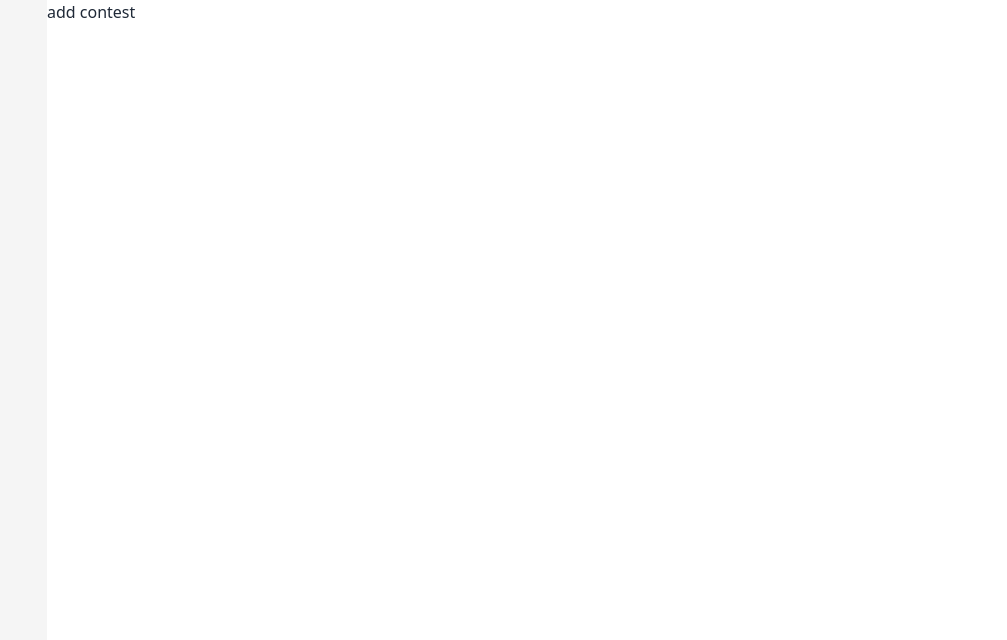
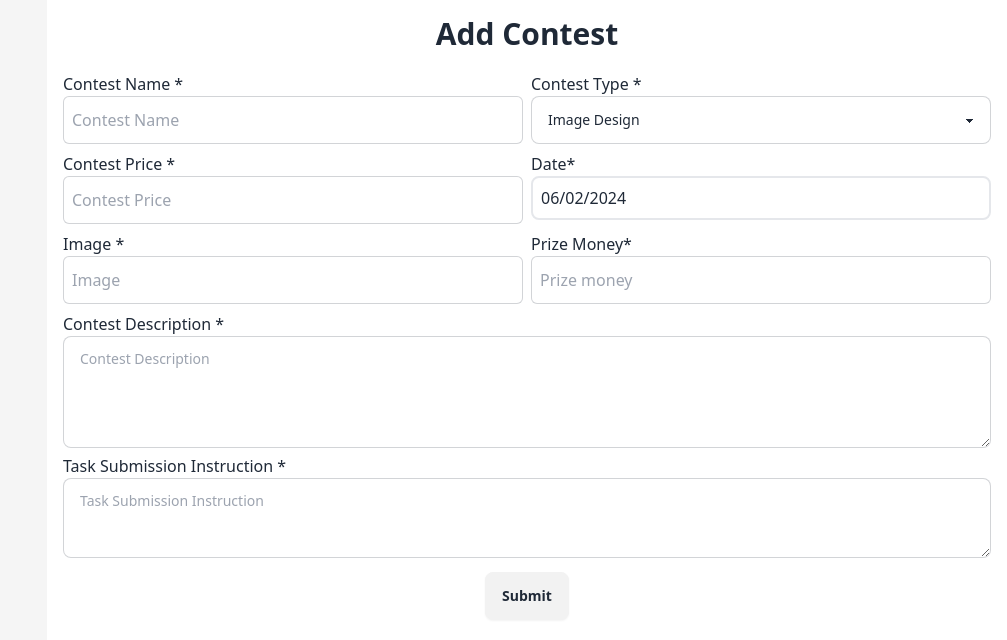
Before and after one commit to Badhon-Sarker/ContestHub, a React (Vite) app: page /dashboard/addContest in a window 1280 px wide. Shown: the top 640 px of the page, without its empty margins (273-1280 px from the left). Built offline with nearby package versions, Linux system fonts and the light colour scheme; no server answers.

Commit message:
add contest part added

```diff
--- a/package.json
+++ b/package.json
@@ -17,6 +17,7 @@
     "localforage": "^1.10.0",
     "match-sorter": "^6.3.4",
     "react": "^18.2.0",
+    "react-datepicker": "^6.9.0",
     "react-dom": "^18.2.0",
     "react-hook-form": "^7.51.5",
     "react-hot-toast": "^2.4.1",
--- a/src/Components/Dashbord/Creator/AddContest/AddContest.jsx
+++ b/src/Components/Dashbord/Creator/AddContest/AddContest.jsx
@@ -1,12 +1,256 @@
-
+import { useState } from "react";
+import DatePicker from "react-datepicker";
+import "react-datepicker/dist/react-datepicker.css";
+import { useForm } from "react-hook-form";
 
 const AddContest = () => {
-    return (
-        <div>
-            add contest
+  const [startDate, setStartDate] = useState(new Date());
 
-        </div>
-    );
+  const {
+    register,
+    handleSubmit,
+    watch,
+    formState: { errors },
+  } = useForm();
+
+  const onSubmit = (data) => {
+    console.log(data, startDate.toLocaleDateString());
+  };
+
+  return (
+    <div>
+      <h1 className="flex justify-center items-center text-3xl font-extrabold mb-5">
+        Add Contest
+      </h1>
+      <div>
+        <form onSubmit={handleSubmit(onSubmit)}>
+          <div className="md:flex justify-between gap-2">
+            <div className="w-full">
+              <h1>Contest Name *</h1>
+
+              <input
+                type="text"
+                placeholder="Contest Name"
+                className="input input-bordered w-full p-2 rounded-md mb-2"
+                {...register("contestName", { required: true })}
+              />
+              {errors.contestName?.type === "required" && (
+                <p className=" text-red-400">Contest Name is required</p>
+              )}
+            </div>
+
+            <div className="w-full">
+              <h1>Contest Type *</h1>
+
+              <select
+                className="select select-bordered w-full mb-2"
+                {...register("contestType", { required: true })}
+              >
+                <option value={"Image Design"}>Image Design</option>
+                <option value={"Article Writing"}>Article Writing</option>
+                <option value={"Marketing Strategy"}>Marketing Strategy</option>
+                <option value={"Digital Advertisement"}>
+                  Digital Advertisement
+                </option>
+                <option value={"Gaming Review"}>Gaming Review</option>
+                <option value={"Book Review"}>Book Review</option>
+                <option value={"Business Idea"}>Business Idea</option>
+                <option value={"Movie Review"}>Movie Review</option>
+              </select>
+            </div>
+          </div>
+
+          <div className="md:flex justify-between gap-2">
+            <div className="w-full">
+              <h1>Contest Price *</h1>
+
+              <input
+                type="number"
+                placeholder="Contest Price"
+                className="input input-bordered w-full p-2 rounded-md mb-2"
+                {...register("contestPrice", { required: true })}
+              />
+              {errors.contestPrice?.type === "required" && (
+                <p className=" text-red-400">Contest Price is required</p>
+              )}
+            </div>
+
+            <div className="w-full">
+              <h1>Date*</h1>
+              <div className="p-2 border-2 rounded-lg">
+                <DatePicker
+                  selected={startDate}
+                  onChange={(date) => setStartDate(date)}
+                  minDate={new Date()}
+                />
+              </div>
+            </div>
+          </div>
+
+          <div className="md:flex justify-between gap-2">
+            <div className="w-full">
+              <h1>Image *</h1>
+
+              <input
+                type="text"
+                placeholder="Image"
+                className="input input-bordered w-full p-2 rounded-md mb-2"
+                {...register("image", { required: true })}
+              />
+              {errors.image?.type === "required" && (
+                <p className=" text-red-400">Image is required</p>
+              )}
+            </div>
+
+            <div className="w-full">
+              <h1>Prize Money*</h1>
+
+              <input
+                type="number"
+                placeholder="Prize money"
+                className="input input-bordered w-full p-2 rounded-md mb-2"
+                {...register("prizeMoney", { required: true })}
+              />
+              {errors.prizeMoney?.type === "required" && (
+                <p className=" text-red-400">Prize money is required</p>
+              )}
+            </div>
+          </div>
+
+          <div>
+            <h1>Contest Description *</h1>
+            <textarea
+              className="textarea textarea-bordered w-full h-28"
+              name="ContestDescription"
+              placeholder="Contest Description"
+              {...register("ContestDescription", { required: true })}
+            ></textarea>
+            {errors.ContestDescription?.type === "required" && (
+              <p className=" text-red-400">Prize money is required</p>
+            )}
+          </div>
+
+          <div>
+            <h1>Task Submission Instruction *</h1>
+            <textarea
+              className="textarea textarea-bordered w-full h-20"
+              name="ContestDescription"
+              placeholder="Task Submission Instruction"
+              {...register("taskInstruction", { required: true })}
+            ></textarea>
+            {errors.taskInstruction?.type === "required" && (
+              <p className=" text-red-400">Prize money is required</p>
+            )}
+          </div>
+
+          <div className="flex justify-center my-2">
+            <input className="btn" type="submit" />
+          </div>
+        </form>
+      </div>
+    </div>
+  );
 };
 
 export default AddContest;
+
+{
+  /* <form onSubmit={handleSubmit}>
+<div className="border-2 p-2 md:p-5 w-full my-3">
+  <div className="md:flex justify-between gap-2">
+    <div className="w-full">
+      <h1>Thumbnail *</h1>
+      <input
+        className="w-full border-2 p-2 rounded-md mb-2"
+        type="text"
+        name="thumbnail"
+        placeholder="Thumbnail URL"
+        id=""
+        required
+      />
+    </div>
+
+    <div className="w-full">
+      <h1>Title *</h1>
+      <input
+        className="w-full border-2 p-2 rounded-md mb-2"
+        type="text"
+        name="postTitle"
+        placeholder="Post title"
+        id=""
+        required
+      />
+    </div>
+  </div>
+
+  <div>
+    <h1>Description *</h1>
+    <textarea
+      className="textarea textarea-bordered w-full h-48"
+      name="description"
+      placeholder="Short description"
+      required
+    ></textarea>
+  </div>
+
+  <div className="md:flex justify-between gap-2">
+    <div className="w-full">
+      <h1>Category *</h1>
+
+      <select
+        name="category"
+        className="select select-bordered w-full mb-2"
+        required
+      >
+        <option value={"Healthcare"}>Healthcare</option>
+        <option value={"Education"}>Education</option>
+        <option value={"Social Service"}>Social Service</option>
+        <option value={"Animal Welfare"}>Animal Welfare</option>
+        <option value={"Environment"}>Environment</option>
+      </select>
+    </div>
+
+    <div className="w-full">
+      <h1>Location *</h1>
+      <input
+        className="w-full border-2 p-2 rounded-md mb-2"
+        type="text"
+        name="location"
+        placeholder="Location"
+        required
+      />
+    </div>
+  </div>
+
+  <div className="md:flex justify-between gap-2">
+    <div className="w-full">
+      <h1>Number Of Volunteer *</h1>
+      <input
+        className="w-full border-2 p-2 rounded-md mb-2"
+        type="number"
+        name="numberOfVol"
+        placeholder="Number of volunteer"
+        id=""
+        required
+      />
+    </div>
+
+    <div className="w-full">
+      <h1>Date*</h1>
+      <div className="p-2 border-2 rounded-lg">
+        <DatePicker
+          selected={startDate}
+          onChange={(date) => setStartDate(date)}
+          minDate={new Date()}
+        />
+      </div>
+    </div>
+  </div>
+
+
+  <div className="flex justify-center my-2">
+    <button className="w-full md:w-1/2 btn">Add Post</button>
+  </div>
+</div>
+</form> */
+}
--- a/src/Components/Dashbord/Dashboard.jsx
+++ b/src/Components/Dashbord/Dashboard.jsx
@@ -30,7 +30,7 @@ const Dashboard = () => {
 
           {/* Page content here */}
 
-          <div>
+          <div className="p-4">
             <Outlet></Outlet>
           </div>
         </div>
```
Also changed, not shown: 1 other file (tests, documents, lock files or other folders).
